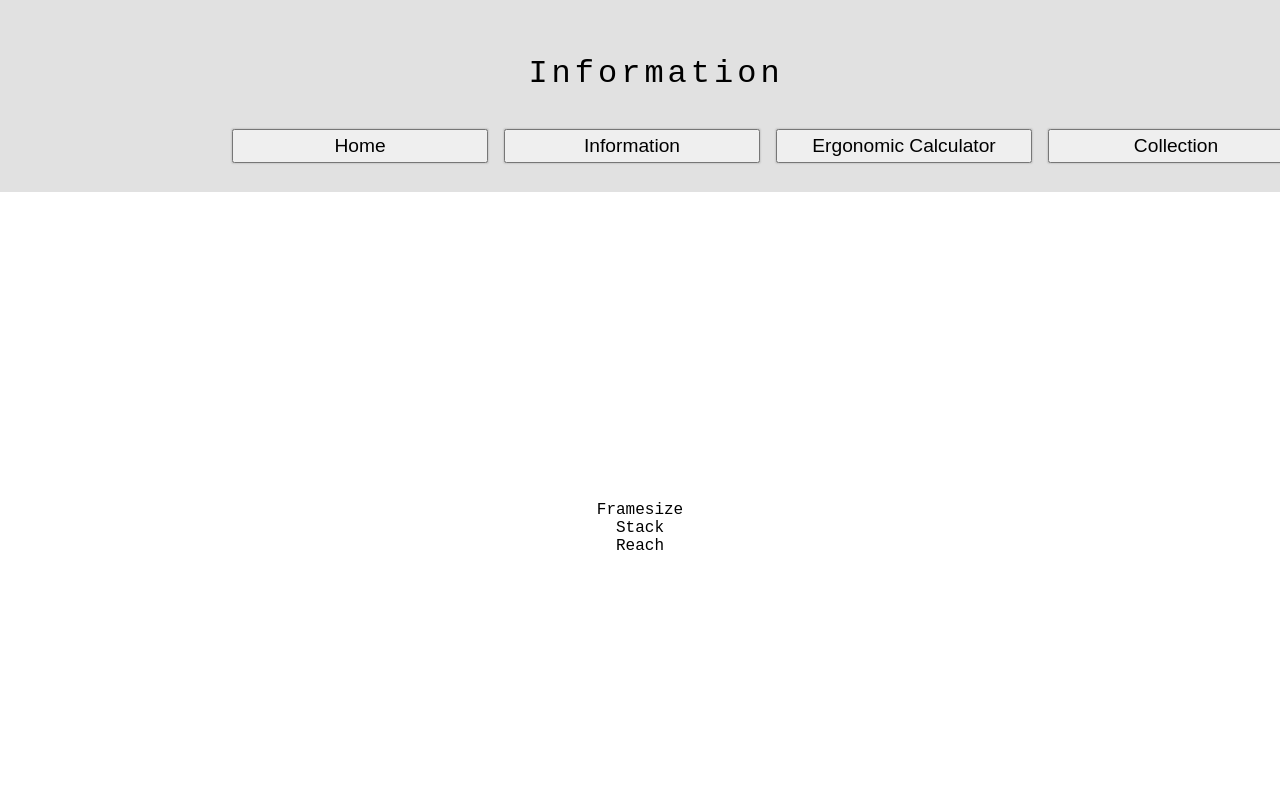
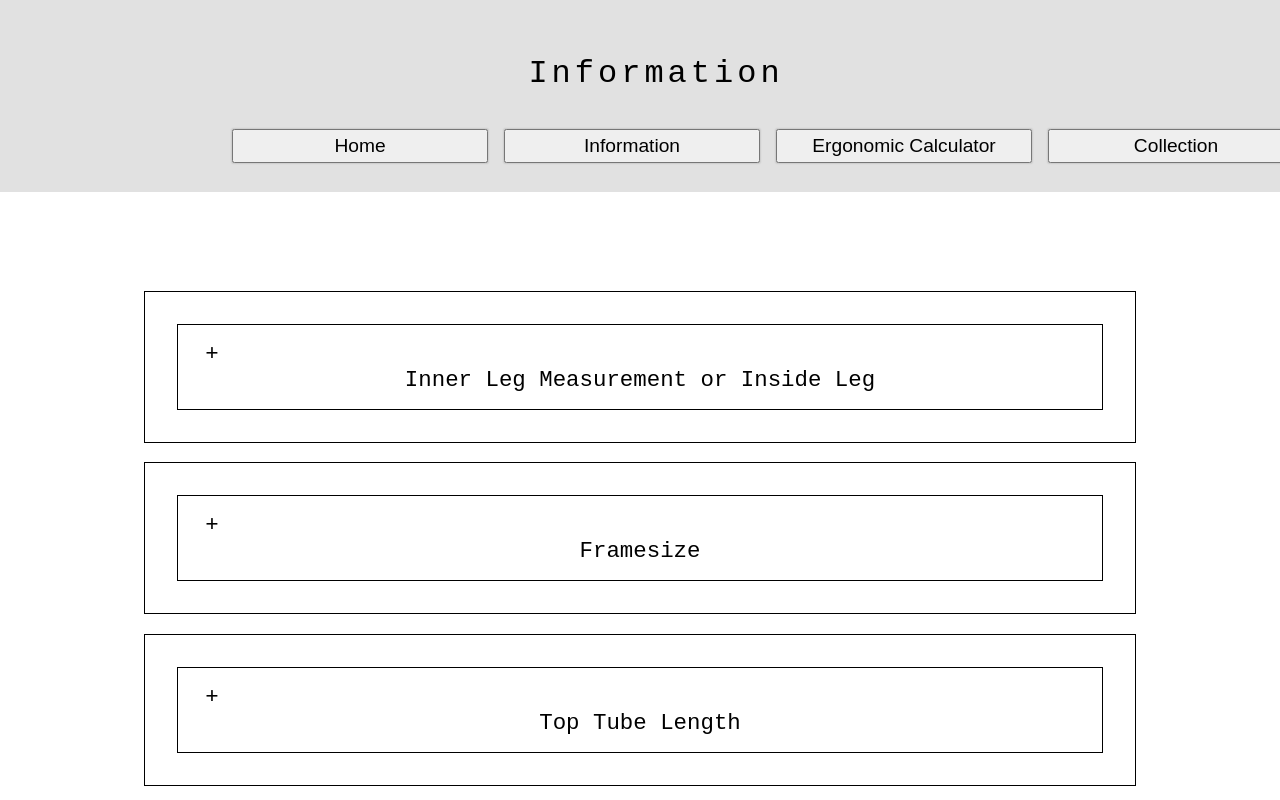
Before and after one commit to thisKonrad/bike_geometry, a Next.js app: page /info in a window 1280 px wide. Shown: the top 800 px of the page. Built offline with nearby package versions, Linux system fonts and the light colour scheme.

Commit message:
uninstall accesible accordeon

```diff
--- a/components/Accordeon/index.jsx
+++ b/components/Accordeon/index.jsx
@@ -1,5 +1,6 @@
 /* :::: Accordeon :::: */
 'use client'
+import Image from 'next/image';
 import {useStore} from '../Zustand';
 //import styles from '@/styles/Home.module.css'
 import InfoStyle from '@/styles/InfoStyle.module.css'
@@ -15,10 +16,23 @@ export default function Accordeon({items}) {
     };
 
    return (
-      <div>
+      <div className={InfoStyle.accordeon_wrap}>
         {items.map((item, index) => (
           <div key={index} className={InfoStyle.accordeon_body}>
-            <header onClick={() => handleClick(index)}>{item.title}</header>
+            <header
+            onClick={() => handleClick(index)}
+            className={InfoStyle.accordeon_header}
+            >
+            {index === expanded ?
+            <p className={InfoStyle.accordeon_icon}>
+                &#215;
+            </p> :
+            <p className={InfoStyle.accordeon_icon}>
+                &#43;
+            </p>}
+            {item.title}
+            </header>
+
             <div className={InfoStyle.accordeon_content}>{index === expanded ? item.content : ''}</div>
           </div>
         ))}
--- a/package.json
+++ b/package.json
@@ -13,7 +13,6 @@
     "mongoose": "^8.1.0",
     "next": "14.0.4",
     "react": "^18",
-    "react-accessible-accordion": "^5.0.0",
     "react-dom": "^18",
     "react-router-dom": "^6.21.3",
     "swr": "^2.2.4",
--- a/pages/info/index.jsx
+++ b/pages/info/index.jsx
@@ -10,14 +10,51 @@ import InfoStyle from '@/styles/InfoStyle.module.css';
 export default function Information() {
 
   const measurementLegend=[
+    {title: 'Inner Leg Measurement or Inside Leg',
+    content: `The inner leg length is measured from crotch to floor,
+    where your true leg length is measured from the top of your legs to your ankles.
+    You just need this measurement for the calculator here`},
+
     {title: 'Framesize',
-    content: 'The size of your frame.'},
+    content: `Adult bikes are measured by their frame size.
+    Most manufacturers now measure the frame from the centre of the crank axle,
+    to the top of the seat tube.`},
+
+    {title: 'Top Tube Length',
+    content: `The length of your top tube is important for the relation between stack an
+    reach and is a important measure to define your seat position.`},
+
     {title: 'Stack',
-    content: 'The size of your frame.'},
+    content: `Stack defines the distance between the bracket ball bearing till
+    the top tube measured from down till up in 90° degrees`},
+
     {title: 'Reach',
-    content: 'The size of your frame.'},
+    content: `Reach is the horizontal distance between stack and the top ending
+    of your steering tube`},
+
+    {title: 'Stack to Reach STR',
+    content: `The relation between stack and reach`},
+
+    {title: 'Seattube Angle',
+    content: `The angle of your seattube. This measurement defines your drive handling
+    and your power take off from your legs to the whole bike.
+    When you ride a lower angle you have a bike with a more comfortable
+    behaviour but less power take off.
+    Higher angles ending up in a more effective
+    power take off unit.`},
+
+    {title: 'Saddle Height',
+    content: `The measurement from bottom till the top edge of your saddle`},
+
+    {title: 'Crank Length',
+    content: `The length of your crank related to your inside leg length.
+    As easy explained:
+    tall pesron ride a longer crank, small persons a shorter crank.
+    Dependend from which ridestyle you prefer you should use
+    shorter cranks for agile handling and longer cranks
+    for speed and endurance.`},
+
   ];
-
 
 
   return (<>
@@ -28,6 +65,11 @@ export default function Information() {
     <Accordeon
     items={measurementLegend}
     />
+  </main>
+</>)
+}
+
+
 
 {/* <section className={InfoStyle.jumbo}>
       <article className={InfoStyle.article}>
@@ -60,6 +102,3 @@ export default function Information() {
       You can also use a pencil to mark your inside leg on a wall and measure it later.
       </article>
     </section> */}
-  </main>
-</>)
-}
--- a/styles/InfoStyle.module.css
+++ b/styles/InfoStyle.module.css
@@ -1,5 +1,4 @@
 /* :::: info style :::: */
-
 .jumbo{
     display:inline-block;
     width: 24rem;
@@ -11,6 +10,28 @@
     text-align:justify;
     text-wrap:wrap;
 }
-/* .image{
-    box-shadow: 0px 0px 8px black;
-} */
+
+/* :::: accordeon :::: */
+.accordeon_wrap{
+    /* top | right | bottom | left */
+    margin: 1rem 0rem 6rem 0rem;
+}
+.accordeon_body{
+    width: 62rem;
+    margin: 1.2rem;
+    padding: 1rem;
+    font-size: 1.4rem;
+    border: 1px solid black;
+}
+.accordeon_header{
+    cursor: pointer;
+    margin: 1rem;
+    padding: 1rem;
+    border: 1px solid black;
+}
+.accordeon_icon{
+    cursor: pointer;
+    margin-right: 96%;
+    font-size: 1.4rem;
+    transition: 0.4s;
+}
```
Also changed, not shown: assets/tool.jpg (added), 1 other file (tests, documents, lock files or other folders).
